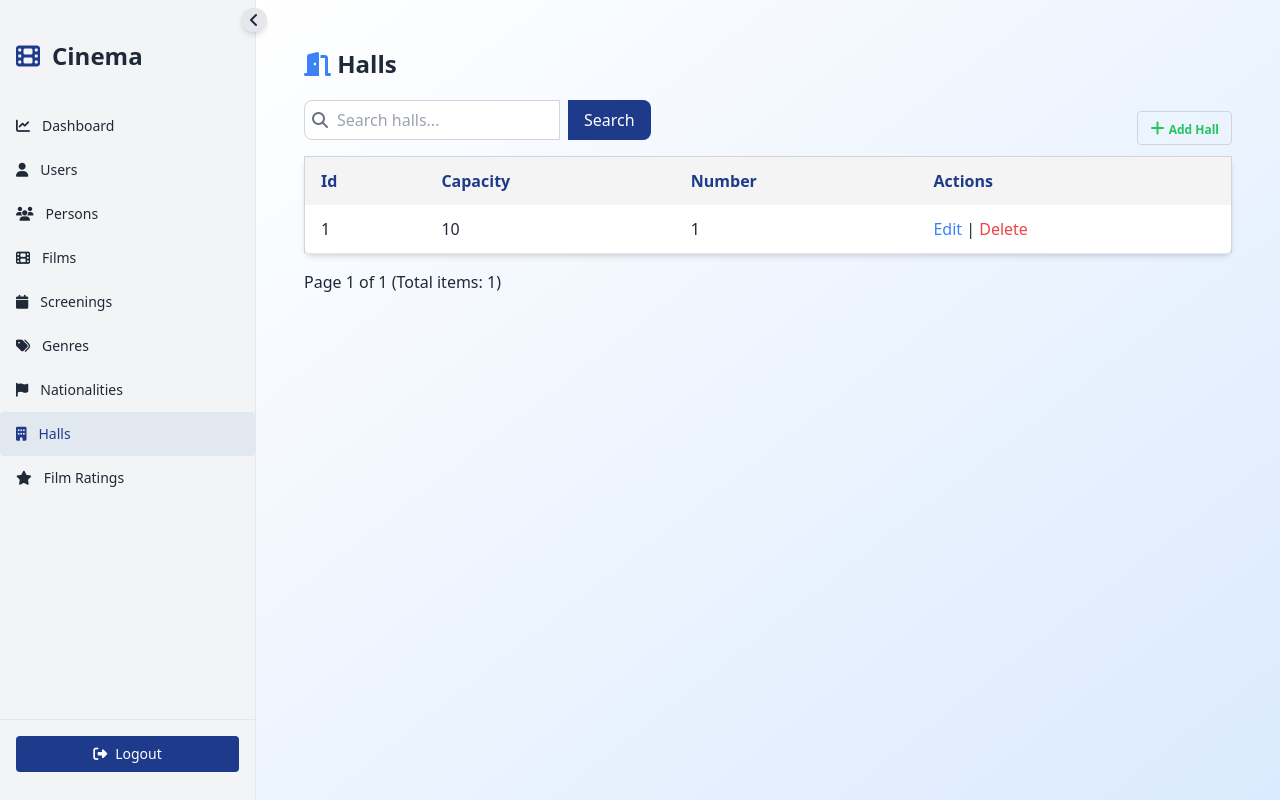
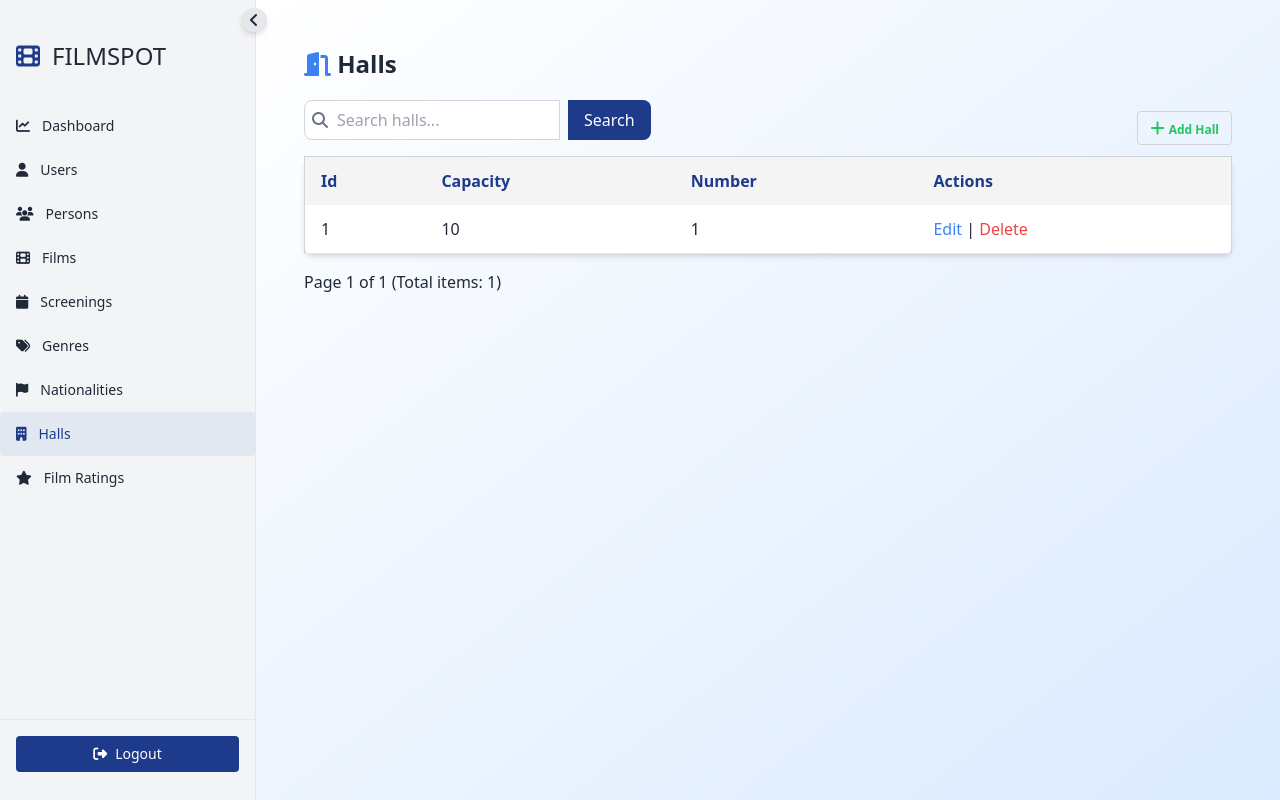
Before and after one commit to AnsBenO/cinema, a Spring Boot app: page /halls in a window 1280 px wide. Run offline with Spring Boot 4, Linux system fonts and the light colour scheme; the visitor is signed in with stand-in values (Sample User, id 1); tables that the repository leaves empty hold one stand-in row (values such as "Sample post"); some of the project's set-up classes (security, data sources, template engines, error pages and the like) are left out, and stand-ins take their place; some libraries are stand-ins or nearby versions.

Commit message:
fix: corrected title

```diff
--- a/Films_SpringBoot/src/main/resources/templates/fragments/sidebar.html
+++ b/Films_SpringBoot/src/main/resources/templates/fragments/sidebar.html
@@ -10,7 +10,7 @@
                   <!-- Logo -->
                   <div class="flex items-center gap-3 py-3 px-4 text-gray-800 text-sm mb-5">
                         <i class="fa-solid fa-film text-[#1e3a8a] text-2xl"></i>
-                        <span class="sidebar-label font-bold text-2xl">Cinema</span>
+                        <span class="sidebar-label text-2xl">FILMSPOT</span>
                   </div>
 
                   <!-- Dashboard -->
```
